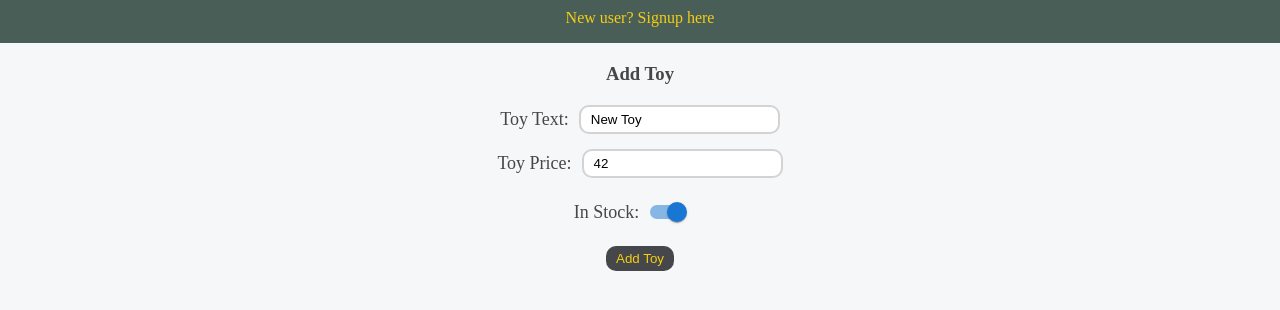
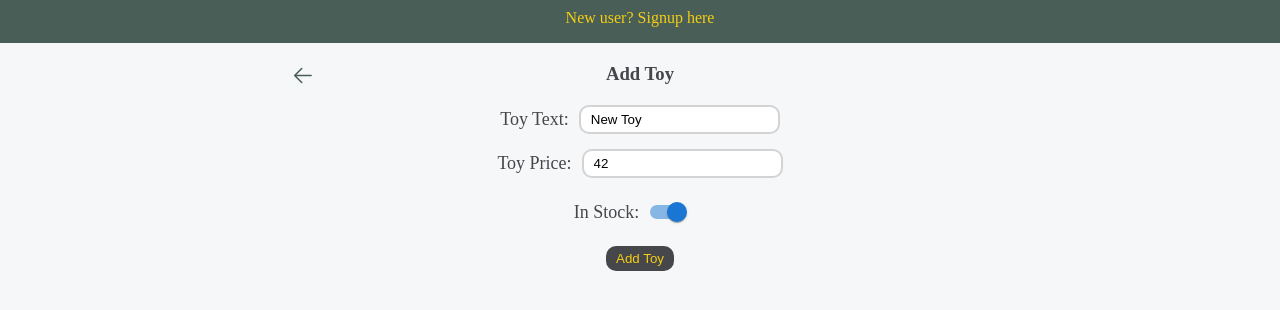
Before and after one commit to EdenRize/mistertoy-frontend, a React (Vite) app: page /toy/edit in a window 1280 px wide. Shown: the part 142-452 px from the top of the page. Built offline with nearby package versions, Linux system fonts and the light colour scheme.

Commit message:
Add back arrow

```diff
--- a/src/assets/style/base/_layout.scss
+++ b/src/assets/style/base/_layout.scss
@@ -33,6 +33,7 @@
 
 .page {
   margin-block: 20px;
+  position: relative;
 }
 
 .toy-list {
--- /dev/null
+++ b/src/assets/style/cmps/_back-arrow.scss
@@ -0,0 +1,12 @@
+.back-arrow {
+    position: absolute;
+    top: 0;
+    left: 0;
+    width: 25px;
+    cursor: pointer;
+    transition: .2s;
+
+    &:hover {
+        filter: brightness(80%);
+    }
+}
--- a/src/assets/style/main.scss
+++ b/src/assets/style/main.scss
@@ -17,3 +17,4 @@
 @import 'cmps/dashboard';
 @import 'cmps/google-map';
 @import 'cmps/about';
+@import 'cmps/back-arrow';
--- /dev/null
+++ b/src/cmps/BackArrow.jsx
@@ -0,0 +1,6 @@
+
+export function BackArrow({ onArrowClick }) {
+    return (
+        <img src="../../src/assets/img/back.svg" title="Go Back" onClick={onArrowClick} className="back-arrow" />
+    )
+}
--- a/src/pages/ToyDetails.jsx
+++ b/src/pages/ToyDetails.jsx
@@ -5,6 +5,7 @@ import { useEffect, useState } from "react"
 import { toyService } from "../services/toy.service.js"
 import { showErrorMsg } from "../services/event-bus.service.js"
 import { useNavigate, useParams } from "react-router-dom"
+import { BackArrow } from "../cmps/BackArrow.jsx"
 
 export function ToyDetails() {
     const [toy, setToy] = useState(null)
@@ -21,8 +22,12 @@ export function ToyDetails() {
             .catch((err) => {
                 console.log('Had issues in toy details', err)
                 showErrorMsg('Cannot load toy')
-                navigate('/toy')
+                navToIndex()
             })
+    }
+
+    function navToIndex() {
+        navigate('/toy')
     }
 
     if (!toy) return <div>Loading...</div>
@@ -38,6 +43,8 @@ export function ToyDetails() {
                 })}
             </ul>
             <p>Lorem ipsum dolor sit amet, consectetur adipisicing elit. Animi voluptas cumque tempore, aperiam sed dolorum rem! Nemo quidem, placeat perferendis tempora aspernatur sit, explicabo veritatis corrupti perspiciatis repellat, enim quibusdam!</p>
+
+            <BackArrow onArrowClick={navToIndex} />
         </section>
     )
 }
--- a/src/pages/ToyEdit.jsx
+++ b/src/pages/ToyEdit.jsx
@@ -7,6 +7,7 @@ import { useDispatch, useSelector } from 'react-redux'
 import { useEffect, useState } from 'react'
 import { showErrorMsgRedux, showSuccessMsgRedux } from '../store/actions/app.actions.js'
 import { SwitchBtn } from '../cmps/SwitchBtn.jsx'
+import { BackArrow } from '../cmps/BackArrow.jsx';
 
 export function ToyEdit() {
   const [toyToEdit, setToyToEdit] = useState(toyService.getEmptyToy())
@@ -26,7 +27,7 @@ export function ToyEdit() {
       .then(setToyToEdit)
       .catch((err) => {
         console.log('Had issued in toy edit:', err)
-        navigate('/toy')
+        navToIndex()
         showErrorMsgRedux('Toy not found!')
       })
   }
@@ -61,7 +62,7 @@ export function ToyEdit() {
       saveToy(toyToEdit)
         .then(() => {
           showSuccessMsgRedux('Toy has been saved!')
-          navigate('/toy')
+          navToIndex()
         })
     })
       .catch((err) => {
@@ -75,6 +76,10 @@ export function ToyEdit() {
           showErrorMsgRedux('Cannot add toy')
         }
       })
+  }
+
+  function navToIndex() {
+    navigate('/toy')
   }
 
   return (
@@ -115,6 +120,8 @@ export function ToyEdit() {
 
         <button>{toyToEdit._id ? 'Edit' : 'Add'} Toy</button>
       </form>
+
+      <BackArrow onArrowClick={navToIndex} />
     </section>
   )
 }
```
Also changed, not shown: src/assets/img/back.svg (added).
